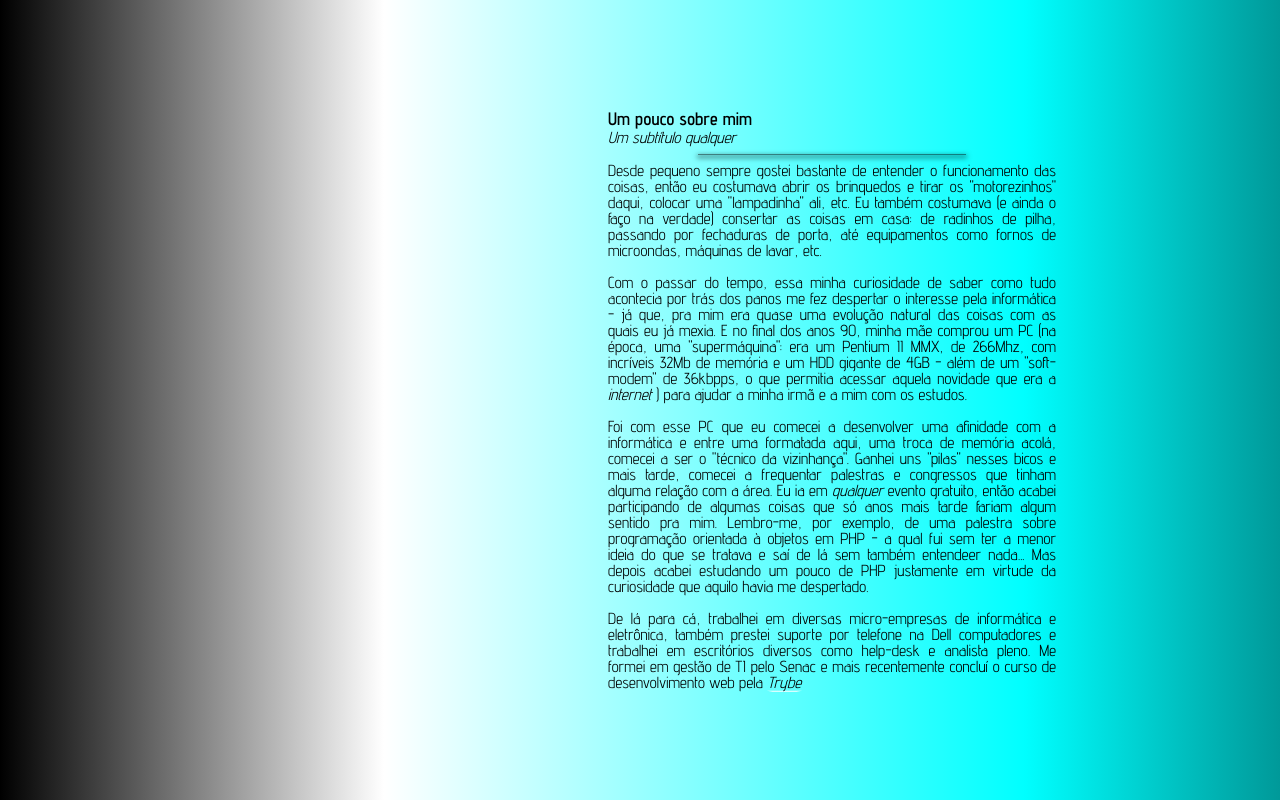
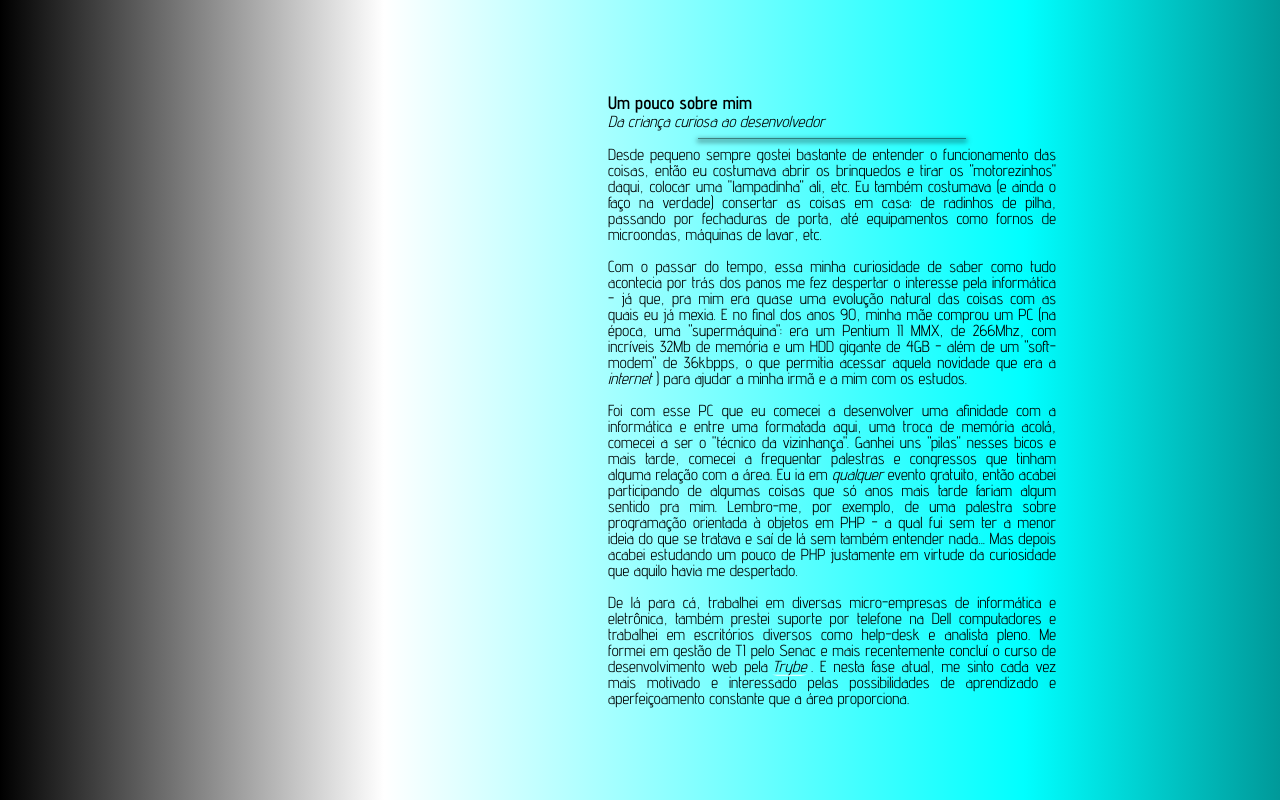
Before and after one commit to GuilhermeSoaresGarcia/portfolio, a Next.js app: page /about in a window 1280 px wide. Built offline with nearby package versions, Linux system fonts and the light colour scheme.

Commit message:
fix: corrigidos alguns erros gramaticais e adicionado um subtítulo mais coerente à seção "sobre"

```diff
--- a/app/about/page.tsx
+++ b/app/about/page.tsx
@@ -5,7 +5,7 @@ export default function About() {
   return (
     <div className="about-container">
       <h1>Um pouco sobre mim</h1>
-      <h2>Um subtítulo qualquer</h2>
+      <h2>Da criança curiosa ao desenvolvedor</h2>
       <hr />
       <p>
         Desde pequeno sempre gostei bastante de entender o funcionamento das coisas, então eu costumava abrir os brinquedos e tirar os "motorezinhos" daqui,
@@ -25,13 +25,14 @@ export default function About() {
         da vizinhança". Ganhei uns "pilas" nesses bicos e mais tarde, comecei a frequentar palestras e congressos que tinham alguma relação com a área. Eu ia em
         <span className="text-italic">&nbsp;qualquer</span> evento gratuito, então acabei participando de algumas coisas que só anos mais tarde fariam algum sentido pra mim.
         Lembro-me, por exemplo, de uma palestra sobre programação orientada à objetos em PHP - a qual fui sem ter a menor ideia do que se tratava e saí de lá sem também
-        entendeer nada... Mas depois acabei estudando um pouco de PHP justamente em virtude da curiosidade que aquilo havia me despertado.
+        entender nada... Mas depois acabei estudando um pouco de PHP justamente em virtude da curiosidade que aquilo havia me despertado.
       </p>
       <br />
       <p>
         De lá para cá, trabalhei em diversas micro-empresas de informática e eletrônica, também prestei suporte por telefone na Dell computadores e trabalhei em escritórios
         diversos como help-desk e analista pleno. Me formei em gestão de TI pelo Senac e mais recentemente concluí o curso de desenvolvimento web pela
-        <Link href="https://www.betrybe.com/" target="blank">Trybe</Link>
+        <Link href="https://www.betrybe.com/" target="blank">Trybe</Link>. E nesta fase atual, me sinto cada vez mais motivado e interessado pelas possibilidades de
+        aprendizado e aperfeiçoamento constante que a área proporciona.
       </p>
     </div>
   )
```
